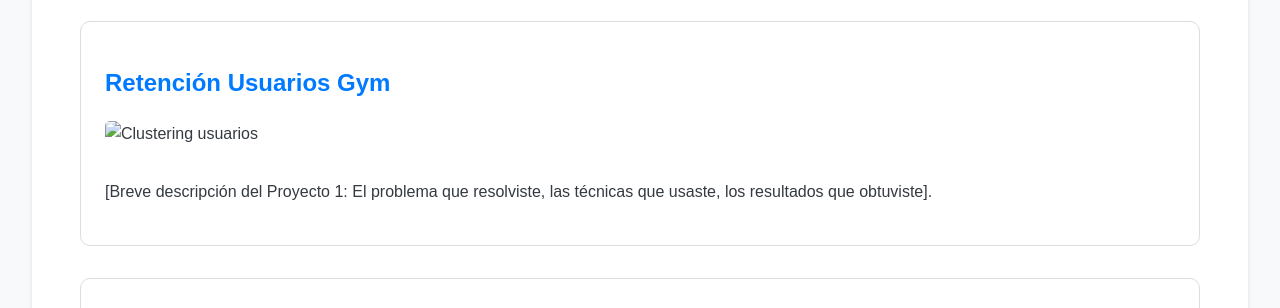
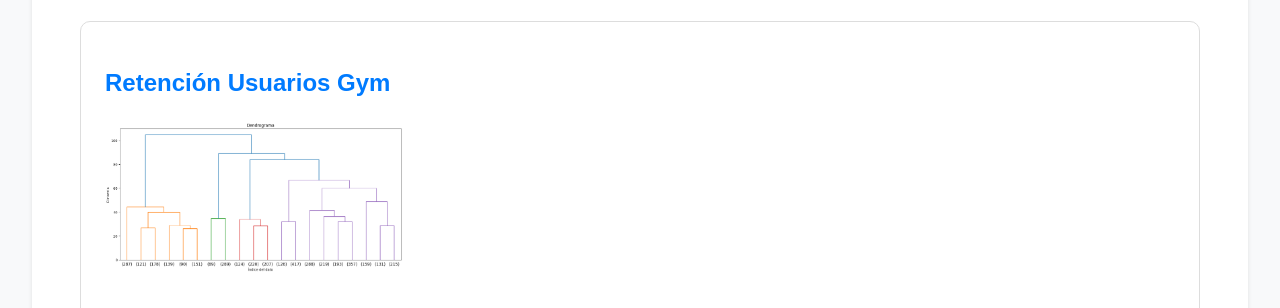
Before and after one commit to Adriandiaz88/My_Portfolio, a plain HTML site: page index.html in a window 1280 px wide. Shown: the part 2155-2463 px from the top of the page. Drawn offline with Linux system fonts and the light colour scheme.

Commit message:
Update index.html

```diff
--- a/index.html
+++ b/index.html
@@ -37,7 +37,7 @@
         <h2>Proyectos</h2>
         <div class="project">
             <h3><a href="projects/Usuarios_gym.html">Retención Usuarios Gym</a></h3>
-            <img src="img/gym/Clustering.png" alt="Clustering usuarios" width="300">
+            <img src="img/Captura de pantalla 2025-03-25 115044.png" alt="Clustering usuarios" width="300">
             <p>[Breve descripción del Proyecto 1: El problema que resolviste, las técnicas que usaste, los resultados que obtuviste].</p>
         </div>
 
```
